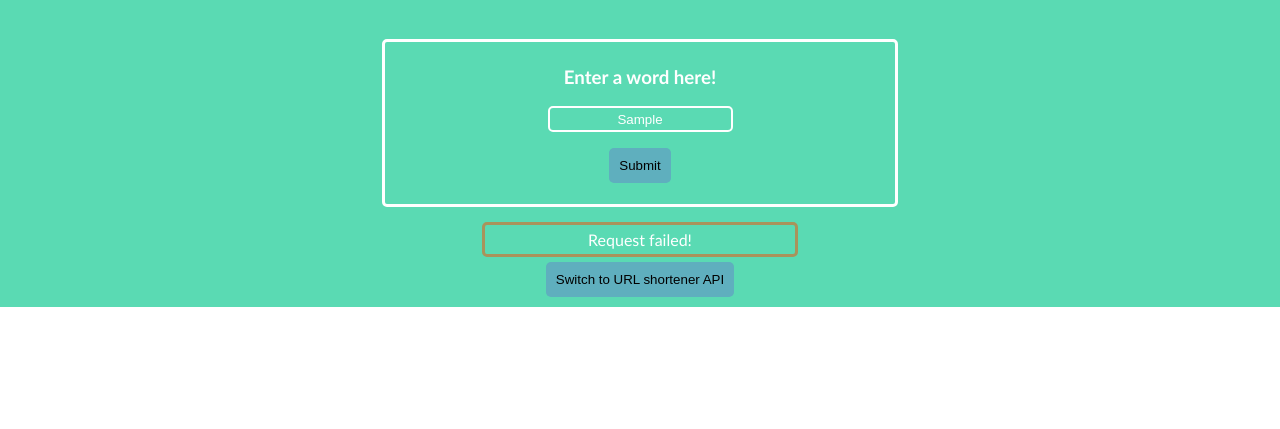
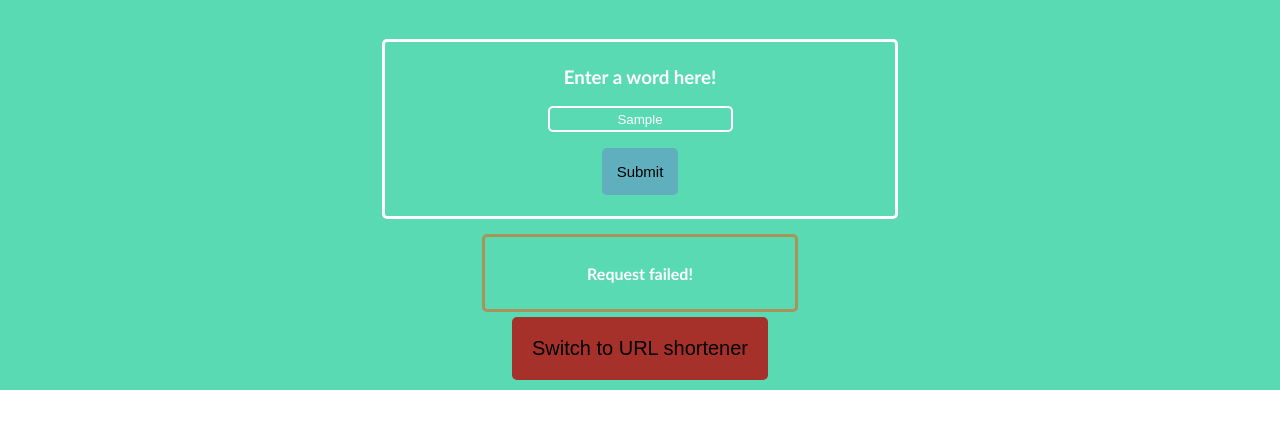
Before and after one commit to tacmoktan/RhymeWordShortenUrl, a plain HTML site: page index.html in a window 1280 px wide. Both pictures are taken after typing "Sample" into the empty fields and a click on the button "Submit". Shown: the part 83-512 px from the top of the page. Drawn offline with Linux system fonts and the light colour scheme; no server answers.

Commit message:
buttonSwitch class added

```diff
--- a/index.html
+++ b/index.html
@@ -24,8 +24,8 @@
         <div id ="displayData">
 
         </div>
-        <button class="button" id="datamuseApi">Switch to Datamuse API</button>
-        <button class="button" id="urlShortener">Switch to URL shortener API</button>
+        <button class="buttonSwitch" id="datamuseApi">Switch to Word Rhymer </button>
+        <button class="buttonSwitch" id="urlShortener">Switch to URL shortener </button>
     </div>
     <script src="main.js"></script>
     <script src="public/helperfunctions.js"></script>
--- a/main.js
+++ b/main.js
@@ -23,7 +23,7 @@ const getData = async () => {
         }
     }catch(error){
         console.log(error);
-        displayData.innerHTML = "Request failed!";
+        displayData.innerHTML = "<h4>Request failed!</h4>";
         displayData.style.display ="block";
     }
 }
@@ -73,7 +73,7 @@ const postData = async () =>{
         }
     }catch(error){
         console.log(error);
-        displayData.innerHTML = "Request failed!";
+        displayData.innerHTML = "<h4>Request failed!</h4>";
         displayData.style.display ="block";
     }
 }
--- a/public/helperfunctions.js
+++ b/public/helperfunctions.js
@@ -4,7 +4,7 @@ const renderResponseDatamuse = (res)=>{
         console.log(res.status);
     }else if(!res.length){
         console.log('length 0...write something');
-        displayData.innerHTML = `Type a proper word dumbass!!`;
+        displayData.innerHTML = `<h4>Type a proper word dumbass!! </h4>`;
     }else{
         //console.log(res);
 
@@ -16,8 +16,8 @@ const renderResponseDatamuse = (res)=>{
 
         //to generate Random words
         //key sections starts
-         let keys = randomNoGenerator();
-        console.log(keys);
+        let keys = randomNoGenerator();
+        //console.log(keys); //array of generated random numbers
         keys.forEach( key =>{
             if(res[key]!=undefined)
                 wordList.push(`<li>${res[key].word}</li>`);
--- a/style.css
+++ b/style.css
@@ -58,13 +58,29 @@ body {
 .button {
     background: rgba(106, 64, 214, 0.281);
     color:black;
-    padding:10px;
+    padding:15px;
+    font-size:15px;
     margin:5px auto;
     border-radius:5px;
     border:none;
     cursor:pointer;
 }
 .button:hover{ /*don't leave space inbetween button and :hover*/
+    background: rgb(0, 0, 0);
+    color:white;
+}
+
+.buttonSwitch{
+    background: rgba(180, 18, 18, 0.849);
+    color:rgb(0, 0, 0);
+    padding:20px;
+    font-size:20px;
+    margin:5px auto;
+    border-radius:5px;
+    border:none;
+    cursor:pointer;
+}
+.buttonSwitch:hover{
     background: rgb(0, 0, 0);
     color:white;
 }
```
